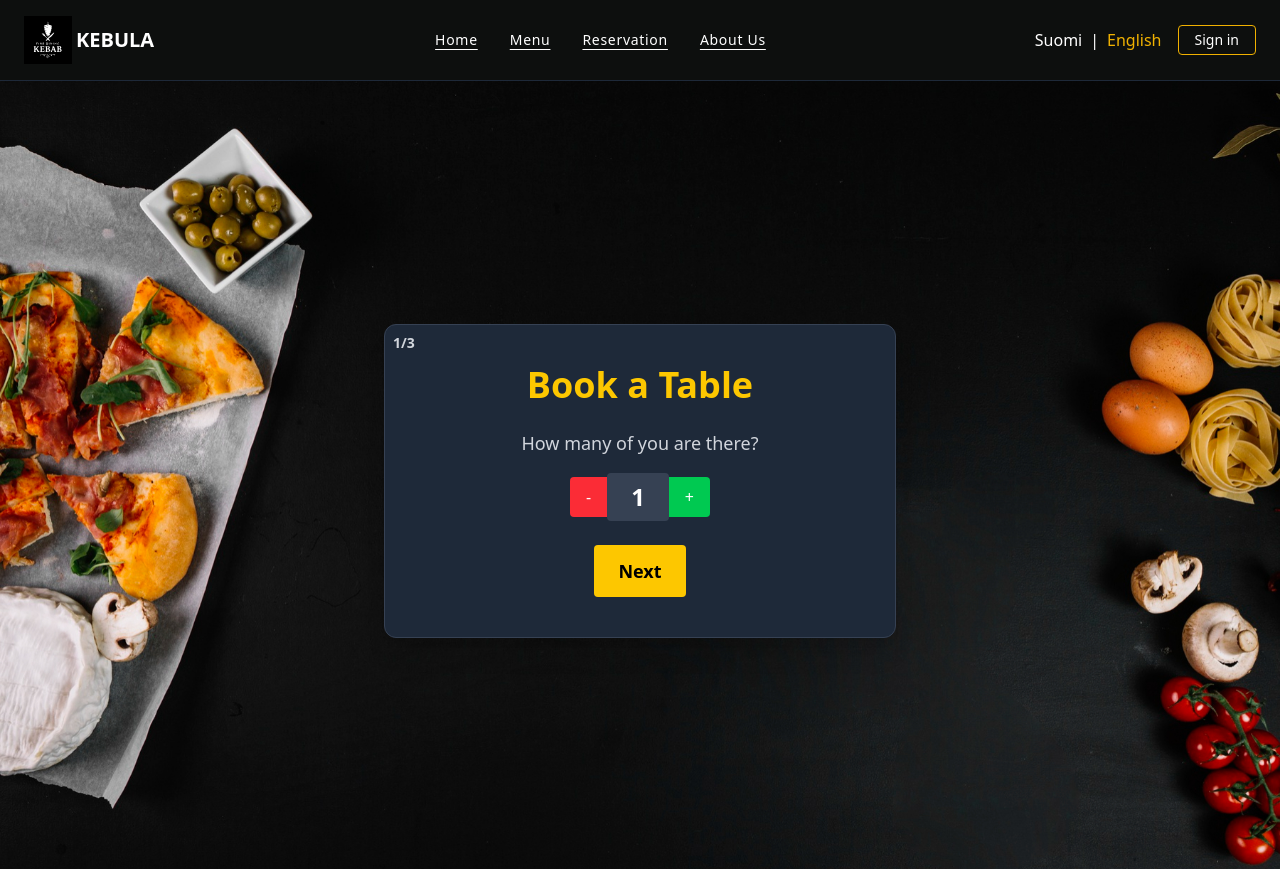
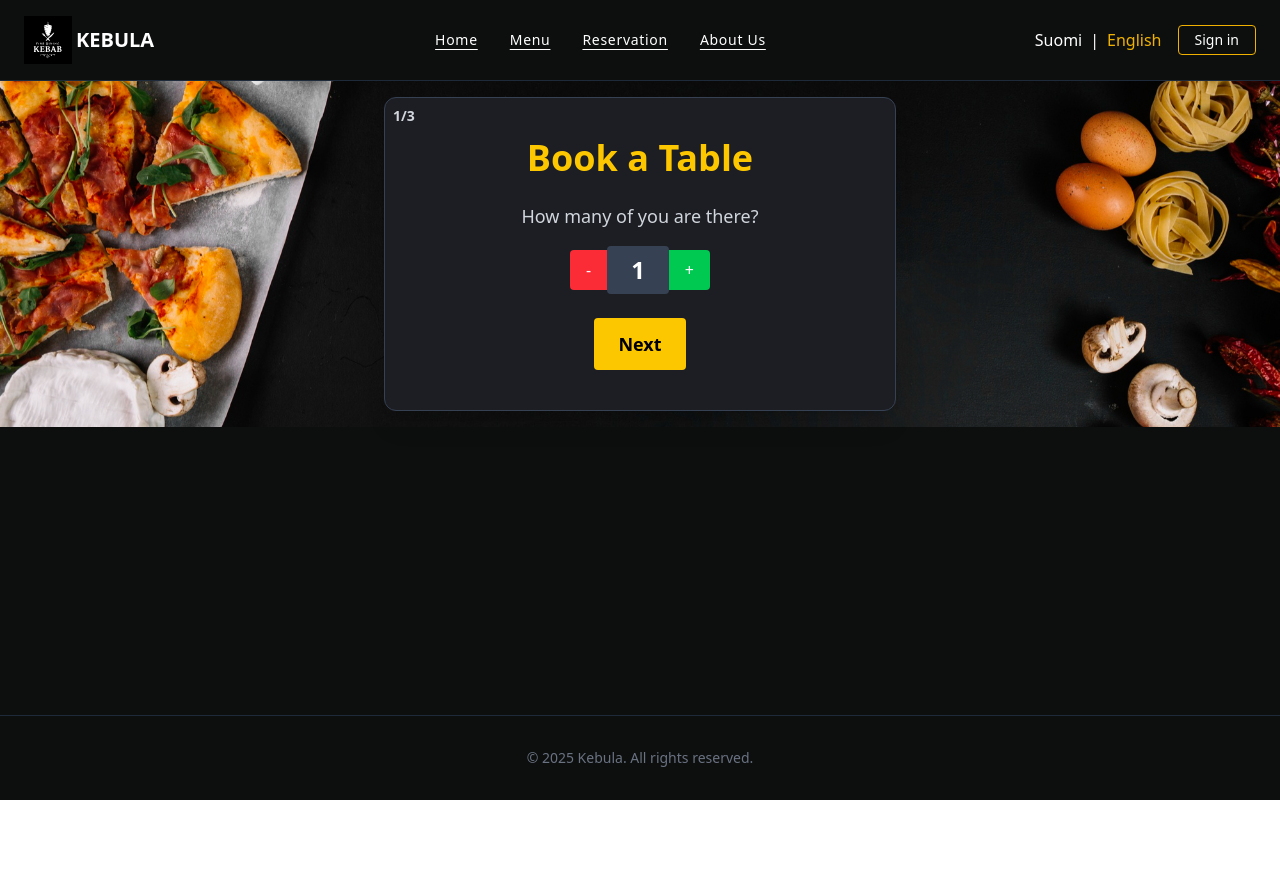
Before and after one commit to JarkkoKarki/Web-Project, a React (Vite) app: page /reservation in a window 1280 px wide. Shown: the top 869 px of the page. After the commit the page ends 800 px from the top, so only its background shows below. Built offline with nearby package versions, Linux system fonts and the light colour scheme.

Commit message:
style: update background colors and padding in reservation components

```diff
--- a/src/components/reservation/ContactInfo.jsx
+++ b/src/components/reservation/ContactInfo.jsx
@@ -66,7 +66,7 @@ const ContactInfo = ({
   };
 
   return (
-    <div className="rounded-lg bg-gray-800 p-6">
+    <div className="rounded-lg bg-[#1c1e24] md:p-6">
       <h3 className="mb-4 text-2xl font-bold text-yellow-400">
         {t('reservationPage.contact-info-title')}
       </h3>
@@ -139,6 +139,7 @@ const ContactInfo = ({
           ></textarea>
         </div>
       </form>
+      <div className="my-5 flex justify-center">
         <button
           className="transform rounded bg-yellow-400 px-6 py-3 text-lg font-semibold text-black transition-transform hover:scale-105 hover:bg-green-500"
           onClick={handleSubmit}
@@ -147,6 +148,7 @@ const ContactInfo = ({
           {t('reservationPage.confirm')}
         </button>
       </div>
+    </div>
   );
 };
 
--- a/src/components/reservation/FinalForm.jsx
+++ b/src/components/reservation/FinalForm.jsx
@@ -10,7 +10,7 @@ const FinalForm = ({peopleCount, selectedDate, selectedTime, user}) => {
       <h2 className="mb-6 bg-yellow-400 bg-clip-text text-center text-4xl font-extrabold text-transparent">
         {t('reservationPage.reservation-request')}
       </h2>
-      <p className="mb-4 text-left text-lg text-gray-300">
+      <p className="mb-4 pl-3 text-left text-lg text-gray-300">
         {t('reservationPage.confirm-details')}
       </p>
       <div className="mb-6 ml-3 flex flex-col space-y-4">
--- a/src/views/Reservation.jsx
+++ b/src/views/Reservation.jsx
@@ -22,10 +22,10 @@ const Reservation = () => {
 
   return (
     <div
-      className="flex h-screen items-center justify-center bg-cover bg-center bg-no-repeat"
+      className="flex h-full items-center justify-center bg-cover bg-center bg-no-repeat py-4"
       style={{backgroundImage: `url(${backgroundImage})`}}
     >
-      <div className="relative w-10/12 max-w-lg rounded-xl border border-gray-700 bg-gray-800 p-10 shadow-xl">
+      <div className="relative w-10/12 max-w-lg rounded-xl border border-gray-700 bg-[#1c1e24] p-10 shadow-xl">
         {currentStep === 1 && (
           <BookTable
             peopleCount={peopleCount}
@@ -53,7 +53,9 @@ const Reservation = () => {
             user={user}
           />
         )}
-        <div className="flex justify-center space-x-4">
+        <div
+          className={`flex justify-center ${currentStep !== 4 ? 'space-x-4' : ''}`}
+        >
           <button
             className="transform rounded bg-gray-400 px-6 py-3 text-lg font-semibold text-black transition-transform hover:scale-105 hover:bg-red-500"
             hidden={currentStep === 1}
```
Lines whose indentation alone changed are shown as unchanged.
